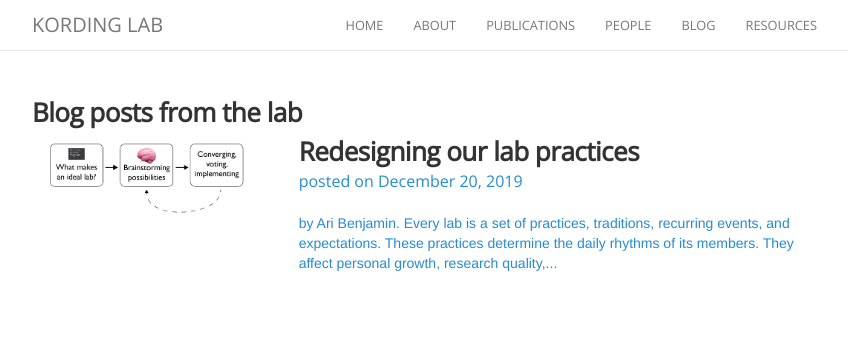
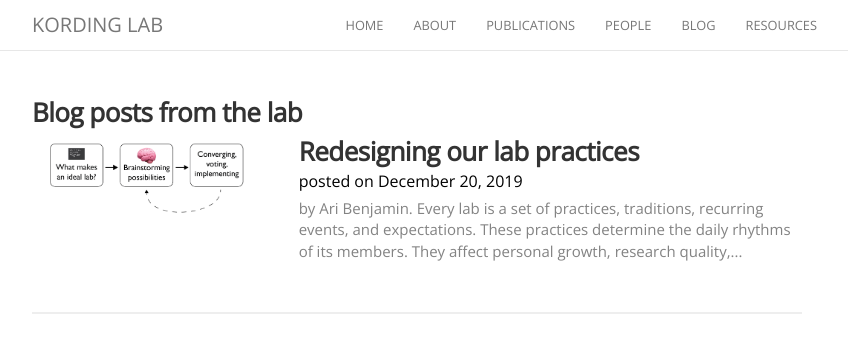
Before and after one commit to KordingLab/KordingLab.github.io, a Jekyll site: the page built from blog.md, in a window 1280 px wide. Shown: the top 353 px of the page, without its empty margins (223-1071 px from the left). Built offline with Jekyll 4.4.1, drawn with Linux system fonts in a browser that asks for light colours; nearby versions of some CDN libraries; comment, search, counter and statistics services are not loaded.

Commit message:
Add some CSS on new blog page

```diff
--- a/blog.md
+++ b/blog.md
@@ -19,10 +19,15 @@ permalink: /blog/
                     <h3 class="post-title">
                         {{ post.title }}
                     </h3>
-                    <p class="post-meta">posted on {{ post.date | date: "%B %-d, %Y" }}</p>
-                    {{ post.content | strip_html | truncatewords:30 }}
+                    <p class="list-post-title">
+                      posted on {{ post.date | date: "%B %-d, %Y" }}
+                    </p>
+                    <p class="list-detail" >
+                      {{ post.content | strip_html | truncatewords:30 }}
+                    </p>
                 </div>
             </div>
+            <hr/>
         </a>
       </p>
     </div>
--- a/style.scss
+++ b/style.scss
@@ -492,6 +492,15 @@ tbody tr:nth-child(odd) th {
   font-size: 18px;
 }
 
+.list-post-title {
+  color: black;
+}
+
+.list-detail {
+  font-size: 15px;
+  color: #838383;
+}
+
 .list-item a:hover, .list-post-title:hover .name, .list-post-title .name:hover {
   color: #c42929;
 }
```
Also changed, not shown: resources.md (+2 -3 lines).
